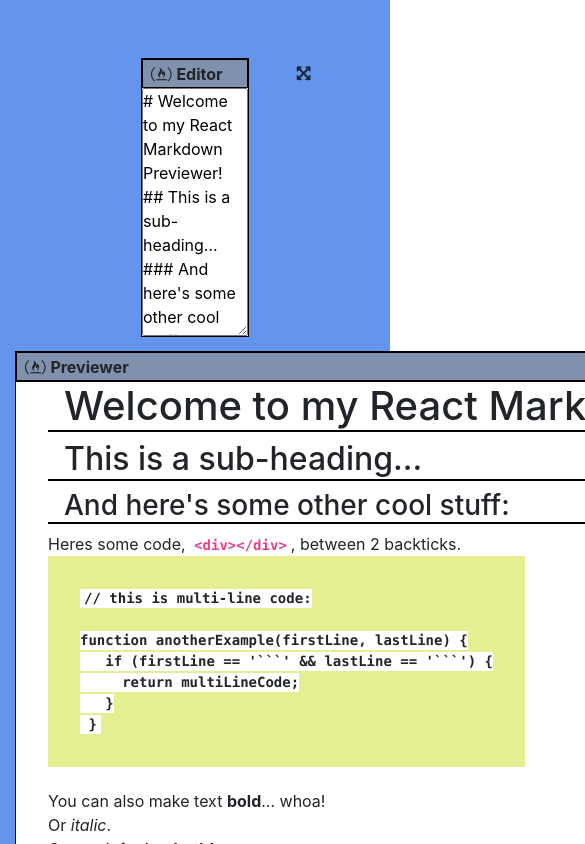
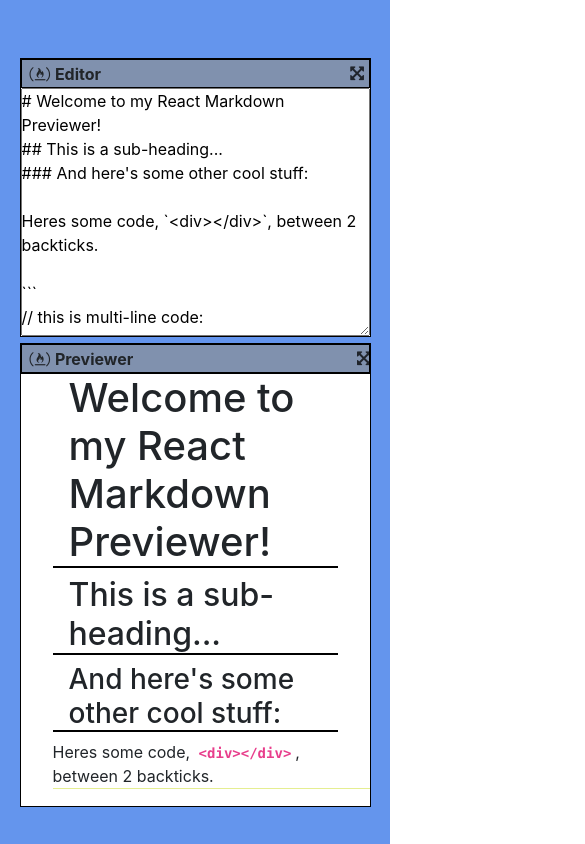
Before and after one commit to pavan-sagar/markdown-previewer, a React (Create React App) app: page / in a window 390 px wide. Shown: the top 844 px of the page, 585 px wide, since content can reach past the window. Built offline with nearby package versions, Linux system fonts and the light colour scheme.

Commit message:
Added responsiveness

```diff
--- a/src/App.js
+++ b/src/App.js
@@ -17,7 +17,7 @@ class App extends Component {
     return (
       //  We hide the window when another window is maximised.
       // By default both windows are set to 'minimised/false' and so both the windows are visible initially.
-      <div className="container-fluid">
+      <div className="my-container">
         {!this.props.previewerIsMaximised && <Editor id="editor-component" />}
         {!this.props.editorIsMaximised && (
           <Previewer data={this.props.content} />
--- a/src/components/Editor.js
+++ b/src/components/Editor.js
@@ -90,7 +90,7 @@ And here. | Okay. | I think we get it.
         width: "90vw",
         height: "90vh",
         top: "2rem",
-        marginBottom: "0",
+        marginBottom: "3.1rem",
       },
       maximisedWindowXmark: {
         marginLeft: "95%",
@@ -106,7 +106,6 @@ And here. | Okay. | I think we get it.
     return (
       <div
         className="editor-container"
-
         style={
           this.state.isMaximised
             ? conditionalStyles["maximisedWindowContainer"]
@@ -125,11 +124,7 @@ And here. | Okay. | I think we get it.
           Editor
           <i
             className={`fa ${expandCollapseIconClass}`}
-            style={
-              this.state.isMaximised
-                ? conditionalStyles["maximisedWindowXmark"]
-                : {}
-            }
+
             onClick={this.handleWindowSizeToggle}
           ></i>
         </p>
--- a/src/components/Previewer.js
+++ b/src/components/Previewer.js
@@ -67,11 +67,7 @@ export class Previewer extends Component {
           Previewer
           <i
             className={`fa ${expandCollapseIconClass}`}
-            style={
-              this.state.isMaximised
-                ? conditionalStyles["maximisedWindowXmark"]
-                : {}
-            }
+
             onClick={this.handleWindowSizeToggle}
           />
         </p>
--- a/src/styles/App.css
+++ b/src/styles/App.css
@@ -1,16 +1,26 @@
-div.container-fluid {
+div.my-container {
   background-color: cornflowerblue;
-  min-height: 100vh;
+
   padding-bottom: 2rem;
-  padding-top:1rem;
-
+  padding-top: 1rem;
+  width: 100vw;
 }
-
-
-
 
 .previewer-container {
   margin-top: 2rem;
   min-height: 59vh;
   margin-bottom: 3rem;
 }
+
+@media (max-width: 500px) {
+  .my-container {
+    width: 100vw !important;
+  }
+
+  .previewer-container {
+    margin-top: 2rem;
+    min-height: 0vh;
+    margin-bottom: 3rem;
+    max-width: 50%;
+  }
+}
--- a/src/styles/Editor.css
+++ b/src/styles/Editor.css
@@ -43,8 +43,36 @@
 .editor-window-header .fa-compress {
   color: rgba(0, 0, 0, 0.753);
   transition: transform 0.1s, margin-left 0.1s;
+  margin-left: 95%;
 }
 
 .editor-window-header .fa-compress:hover {
   transform: scale(0.7);
 }
+
+@media (max-width: 500px) {
+  .editor-container {
+    width: 90vw;
+    height: 35%;
+    margin: 0 auto;
+  }
+
+  #editor {
+    height: 95.5%;
+    width: 100%;
+  }
+
+  .editor-window-header .fa-arrows-alt {
+    margin-left: 75.3%;
+    transition: transform 0.1s, margin-left 0.1s;
+  }
+
+  .editor-window-header .fa-compress {
+    margin-left: 76.7%;
+    padding-top: 0.2rem;
+  }
+
+  .editor-window-header .fa-arrows-alt:active {
+    transform: scale(1.2);
+  }
+}
--- a/src/styles/Previewer.css
+++ b/src/styles/Previewer.css
@@ -6,6 +6,7 @@
   border: 1px solid black;
   background-color: white;
   transition: all 0.3s ease-out;
+  overflow: auto;
 }
 
 .previewer-container-maximised {
@@ -42,6 +43,7 @@
 
 .previewer-window-header .fa-compress {
   color: rgba(0, 0, 0, 0.753);
+  margin-left: 93.7%;
   transition: transform 0.1s;
 }
 
@@ -95,3 +97,64 @@ td {
 th {
   background-color: rgba(128, 128, 128, 0.623);
 }
+
+@media (max-width: 500px) {
+  .previewer-container {
+    max-width: 90vw;
+    margin-left: auto;
+    margin-right: auto;
+    margin-top: 3rem;
+    display: block;
+    transition: all 0.3s ease-out;
+    height: 50vh;
+    overflow: scroll;
+  }
+
+  .previewer-window-header {
+    width: 100%;
+    display: inline-flex;
+  }
+
+  .previewer-content {
+    width: 100%;
+    max-height: 90%;
+    overflow-wrap: break-word;
+    overflow: auto;
+  }
+
+  img {
+    max-width: 100%;
+  }
+
+  .previewer-window-header .fa-arrows-alt {
+    margin-left: 69.3%;
+  }
+
+  .previewer-container-maximised {
+    width: 90vw;
+    height: 90%;
+    overflow-wrap: wrap;
+  }
+
+  .previewer-container-maximised .previewer-content {
+    overflow-y: auto;
+  }
+
+  .previewer-window-header .fa-compress {
+    margin-left: 69.7%;
+    padding-top: 0.2rem;
+  }
+}
+
+@media (max-width: 414px) {
+  .previewer-container {
+    max-width: 90vw;
+    margin-left: auto;
+    margin-right: auto;
+    margin-top: 3rem;
+    display: block;
+    transition: all 0.3s ease-out;
+    height: 55vh;
+    overflow: scroll;
+  }
+}
```
Also changed, not shown: src/index.css (line endings or trailing spaces).
